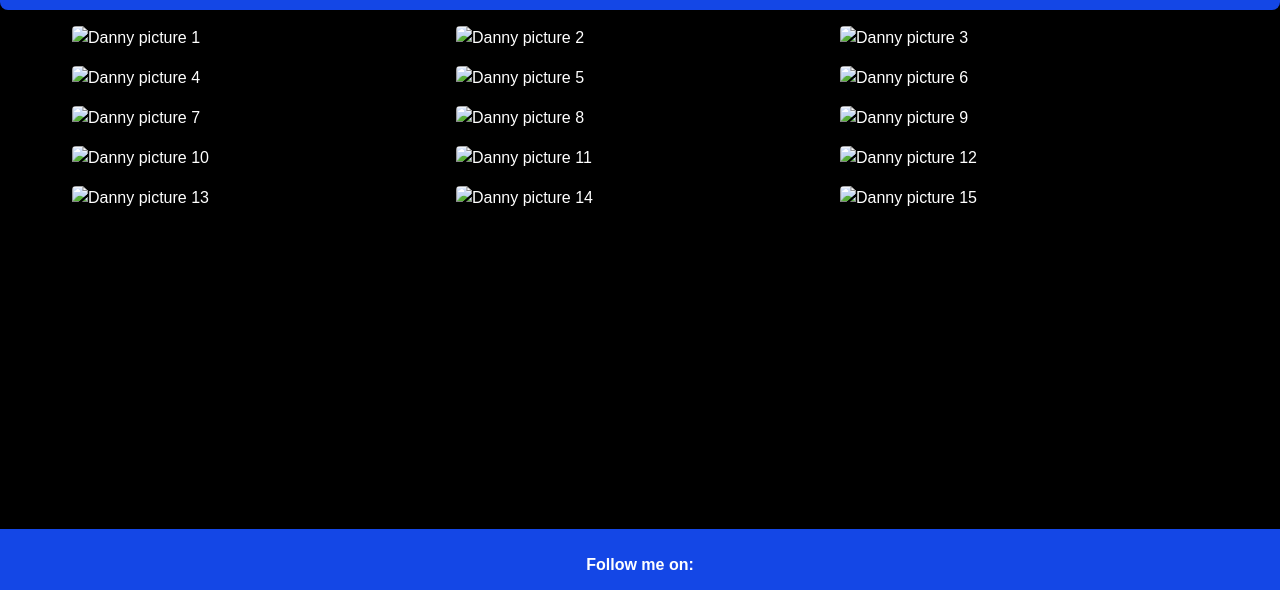
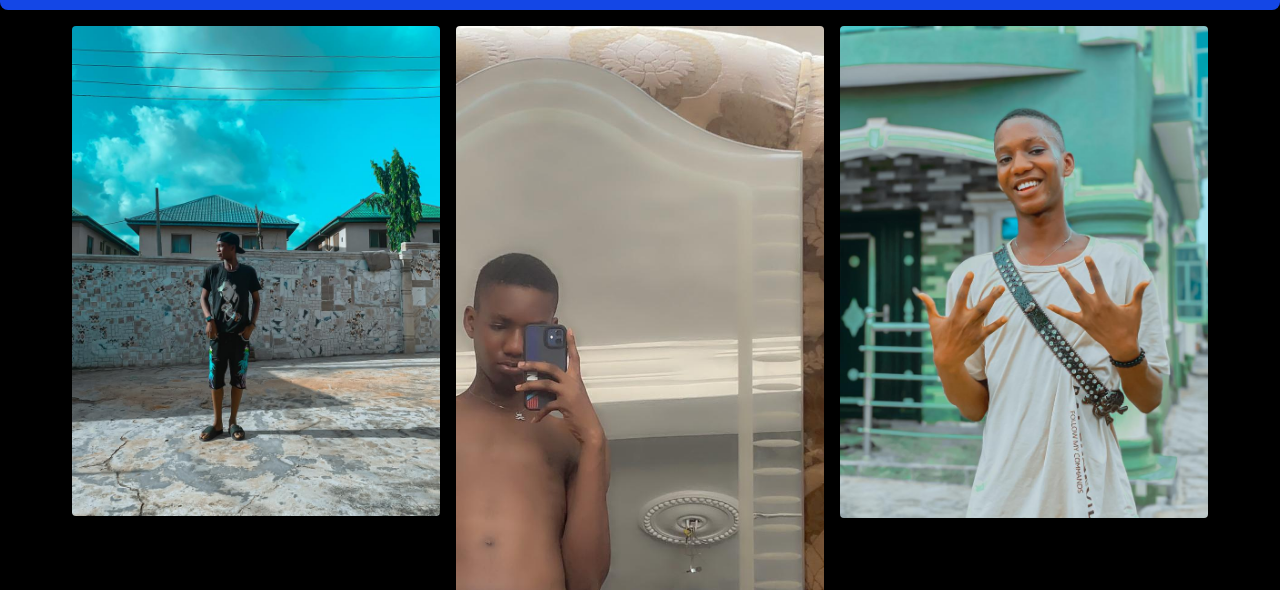
Before and after one commit to DanielSemilore/Danny-yhung, a plain HTML site: page pictures.html in a window 1280 px wide. Shown: the part 151-741 px from the top of the page. Drawn offline with nearby package versions, Linux system fonts and the light colour scheme.

Commit message:
commited

```diff
--- a/pictures.html
+++ b/pictures.html
@@ -12,7 +12,7 @@
     <header class="bg-blue-700 w-full flex flex-col items-center px-4 pt-2 pb-4 uppercase rounded-b-lg shadow-lg mb-4">
         <div class="w-full flex flex-row items-center justify-between md:justify-start">
             <a rel="noopener" href="https://github.com/DanielSemilore" target="_blank" class="flex-shrink-0">
-                <img src="./Images/45786904_9159813.svg"
+                <img src="./pelumi/Images/45786904_9159813.svg"
                      alt="Danny Yhung Logo"
                      class="rounded h-[40px] w-[40px] md:h-[50px] md:w-[50px] bg-blue-700 ml-0 md:ml-2 mr-2 md:mr-10 transition-all duration-200">
             </a>
@@ -29,21 +29,22 @@
     <!-- Main Content -->
     <main id="gallery" class="flex-1 flex flex-col items-center">
         <div class="w-full max-w-6xl mx-auto grid grid-cols-1 sm:grid-cols-2 md:grid-cols-3 gap-4 px-2 pb-8">
-            <img src="./Images/IMG-20250503-WA0000.jpg" alt="Danny picture 1" class="w-full h-auto rounded shadow" />
-            <img src="./Images/IMG-20250503-WA0004.jpg" alt="Danny picture 2" class="w-full h-auto rounded shadow" />
-            <img src="./Images/IMG-20250503-WA0005.jpg" alt="Danny picture 3" class="w-full h-auto rounded shadow" />
-            <img src="./Images/IMG-20250503-WA0006.jpg" alt="Danny picture 4" class="w-full h-auto rounded shadow" />
-            <img src="./Images/IMG-20250503-WA0007.jpg" alt="Danny picture 5" class="w-full h-auto rounded shadow" />
-            <img src="./Images/IMG-20250503-WA0008.jpg" alt="Danny picture 6" class="w-full h-auto rounded shadow" />
-            <img src="./Images/IMG-20250503-WA0010.jpg" alt="Danny picture 7" class="w-full h-auto rounded shadow" />
-            <img src="./Images/IMG-20250503-WA0011.jpg" alt="Danny picture 8" class="w-full h-auto rounded shadow" />
-            <img src="./Images/IMG-20250503-WA0012.jpg" alt="Danny picture 9" class="w-full h-auto rounded shadow" />
-            <img src="./Images/IMG-20250503-WA0013.jpg" alt="Danny picture 10" class="w-full h-auto rounded shadow" />
-            <img src="./Images/IMG-20250503-WA0014.jpg" alt="Danny picture 11" class="w-full h-auto rounded shadow" />
-            <img src="./Images/IMG-20250503-WA0015.jpg" alt="Danny picture 12" class="w-full h-auto rounded shadow" />
-            <img src="./Images/IMG-20250503-WA0016.jpg" alt="Danny picture 13" class="w-full h-auto rounded shadow" />
-            <img src="./Images/IMG-20250503-WA0018.jpg" alt="Danny picture 14" class="w-full h-auto rounded shadow" />
-            <img src="./Images/IMG-20250503-WA0019.jpg" alt="Danny picture 15" class="w-full h-auto rounded shadow" />
+            <img src="./pelumi/Images/IMG-20250503-WA0000.jpg" alt="Danny picture 1" class="w-full h-auto rounded shadow" />
+            <img src="./pelumi/Images/IMG-20250503-WA0004.jpg" alt="Danny picture 2" class="w-full h-auto rounded shadow" />
+            <img src="./pelumi/Images/IMG-20250503-WA0005.jpg" alt="Danny picture 3" class="w-full h-auto rounded shadow" />
+            <img src="./pelumi/Images/IMG-20250503-WA0006.jpg" alt="Danny picture 4" class="w-full h-auto rounded shadow" />
+            <img src="./pelumi/Images/IMG-20250503-WA0007.jpg" alt="Danny picture 5" class="w-full h-auto rounded shadow" />
+            <img src="./pelumi/Images/IMG-20250503-WA0008.jpg" alt="Danny picture 6" class="w-full h-auto rounded shadow" />
+            <img src="./pelumi/Images/IMG-20250503-WA0009.jpg" alt="Danny picture 7" class="w-full h-auto rounded shadow" />
+            <img src="./pelumi/Images/IMG-20250503-WA0010.jpg" alt="Danny picture 8" class="w-full h-auto rounded shadow" />
+            <img src="./pelumi/Images/IMG-20250503-WA0011.jpg" alt="Danny picture 9" class="w-full h-auto rounded shadow" />
+            <img src="./pelumi/Images/IMG-20250503-WA0012.jpg" alt="Danny picture 10" class="w-full h-auto rounded shadow" />
+            <img src="./pelumi/Images/IMG-20250503-WA0013.jpg" alt="Danny picture 11" class="w-full h-auto rounded shadow" />
+            <img src="./pelumi/Images/IMG-20250503-WA0014.jpg" alt="Danny picture 12" class="w-full h-auto rounded shadow" />
+            <img src="./pelumi/Images/IMG-20250503-WA0015.jpg" alt="Danny picture 13" class="w-full h-auto rounded shadow" />
+            <img src="./pelumi/Images/IMG-20250503-WA0016.jpg" alt="Danny picture 14" class="w-full h-auto rounded shadow" />
+            <img src="./pelumi/Images/IMG-20250503-WA0018.jpg" alt="Danny picture 15" class="w-full h-auto rounded shadow" />
+            <img src="./pelumi/Images/IMG-20250503-WA0019.jpg" alt="Danny picture 16" class="w-full h-auto rounded shadow" />
         </div>
     </main>
 
```
Also changed, not shown: Videos.html (+5 -5 lines), index.html (+2 -2 lines).
